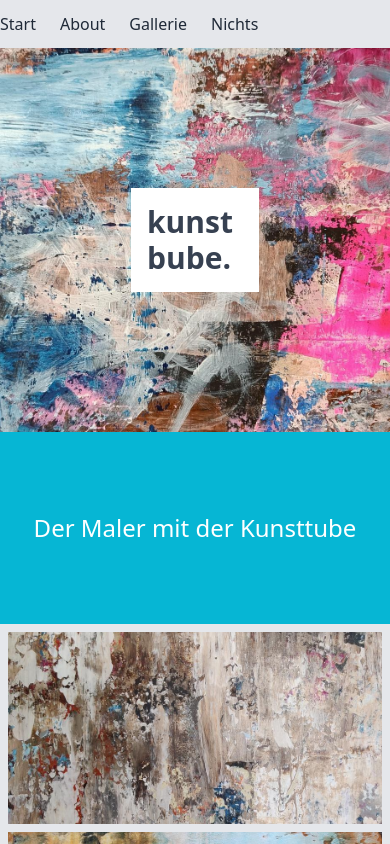
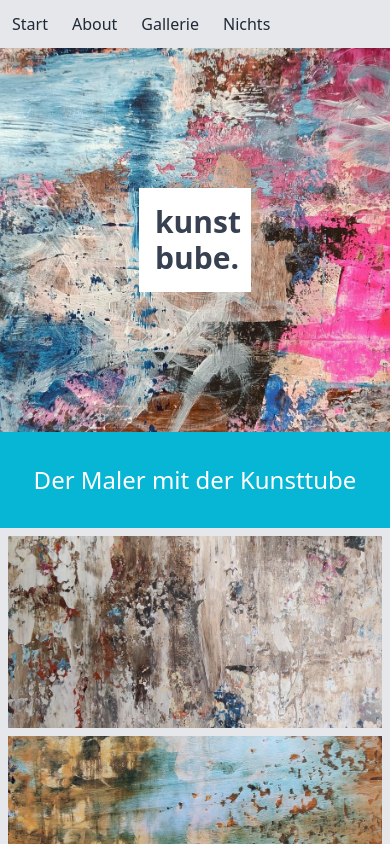
Before and after one commit to p3t3r67x0/kunstbube_website, a Nuxt app: page / in a window 390 px wide. Shown: the top 844 px of the page. Built offline with nearby package versions, Linux system fonts and the light colour scheme.

Commit message:
added some responsive classes to view

```diff
--- a/layouts/default.vue
+++ b/layouts/default.vue
@@ -1,6 +1,6 @@
 <template>
 <div class="relative flex flex-col bg-gray-200 text-gray-700 min-h-screen antialiased">
-  <nav class="bg-gray-200 py-3">
+  <nav class="bg-gray-200 p-3 sm:px-0">
     <div class="text-gray-800 flex justify-between mx-auto max-w-screen-xl md:pt-3 md:pb-4">
       <ul class="flex flex-wrap sm:text-xl">
         <li class="mr-6">
@@ -22,7 +22,7 @@
   <div class="relative">
     <img src="/images/background-kunstbube.jpg" class="min-h-96 object-cover w-full" alt="kunstbube" fetchpriority="high">
     <div class="absolute top-1/2 left-1/2">
-      <div class="bg-white -translate-x-1/2 -translate-y-1/2 w-32 sm:w-48 md:w-80">
+      <div class="bg-white -translate-x-1/2 -translate-y-1/2 w-28 sm:w-48 md:w-80">
         <h1 class="bg-white text-3xl sm:text-6xl md:text-8xl font-bold p-4 sm:p-6 md:p-8">
           kunst<br>
           bube.
@@ -31,7 +31,7 @@
     </div>
   </div>
 
-  <div class="grid place-content-center h-48 bg-cyan-500 mb-2 md:mb-4">
+  <div class="grid place-content-center h-24 md:h-48 bg-cyan-500 mb-2 md:mb-4">
     <p class="text-white text-2xl md:text-5xl">Der Maler mit der Kunsttube</p>
   </div>
 
```
